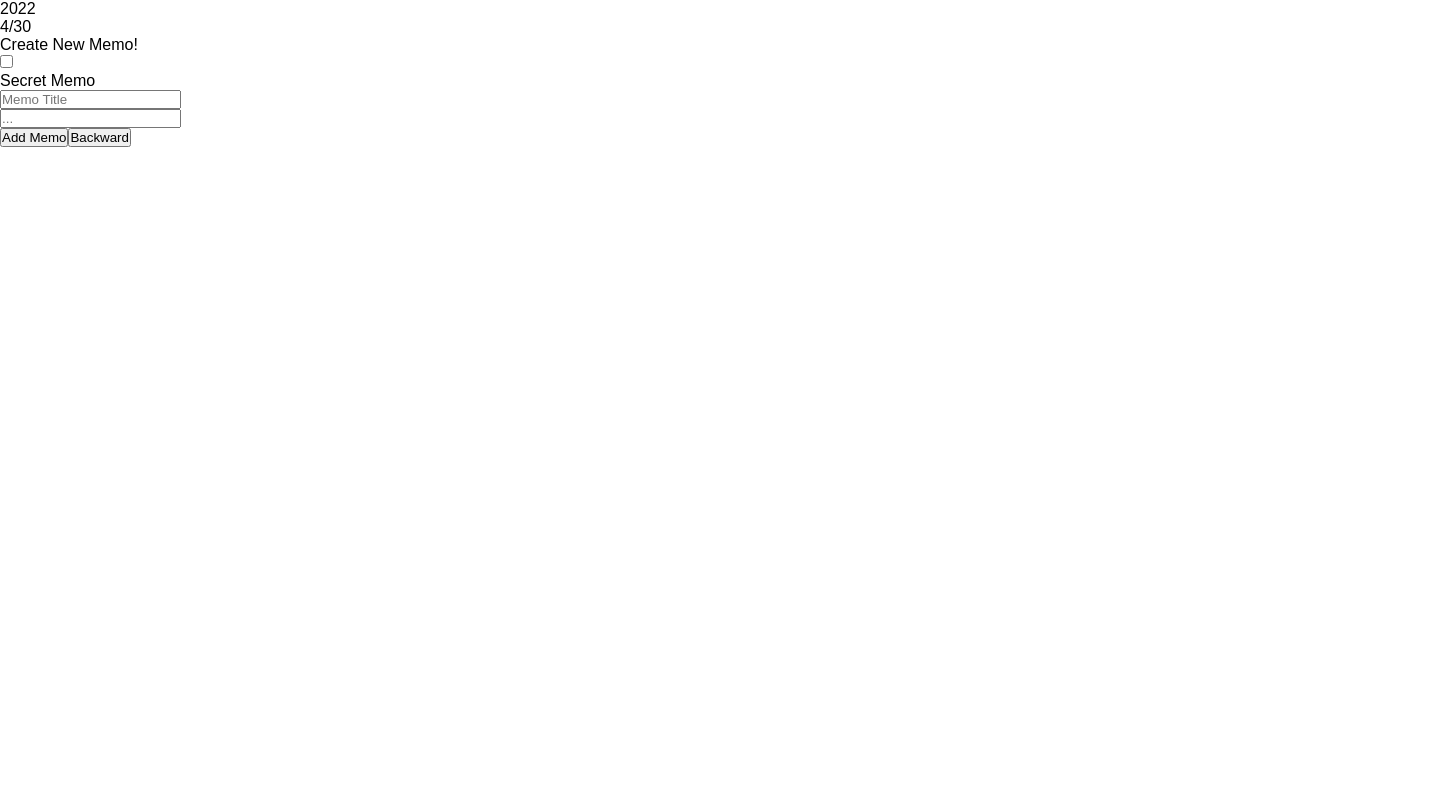
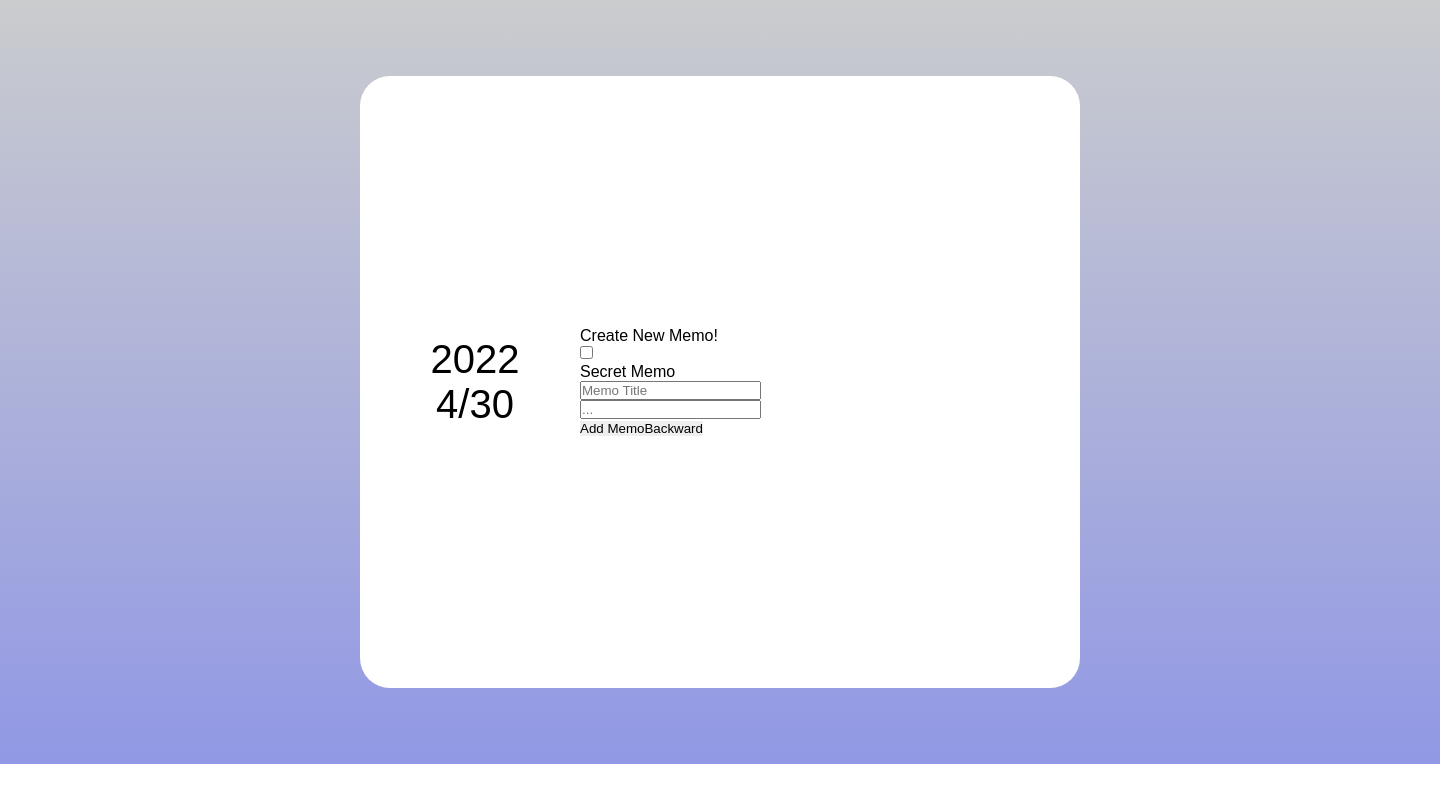
Before and after one commit to TaeyeonRoyce/Memolist-contest, a React (Create React App) app in the folder memolist-client/: page /memo/new-memo in a window 1280 px wide. Shown: the whole page, 1440 px wide, since content can reach past the window. Built offline with nearby package versions, Linux system fonts and the light colour scheme.

Commit message:
feat : Client Search Memos

```diff
--- a/memolist-client/package.json
+++ b/memolist-client/package.json
@@ -9,6 +9,7 @@
     "axios": "^0.27.2",
     "react": "^18.1.0",
     "react-dom": "^18.1.0",
+    "react-icons": "^4.3.1",
     "react-router-dom": "^6.3.0",
     "react-scripts": "5.0.1",
     "web-vitals": "^2.1.4"
--- a/memolist-client/src/App.css
+++ b/memolist-client/src/App.css
@@ -5,10 +5,50 @@
   font-family: sans-serif;
 }
 
+button {
+  border: none;
+  cursor: pointer;
+}
+
 .container {
-  background-color: linear-gradient(rgb(183, 205, 211), rgb(188, 188, 137));
+  display: flex;
+  width: 1440px;
+  height: 764px;
+  background: linear-gradient(#caccce, #9198e5);
+  justify-content: center;
+  align-items: center;
 }
 
 .contentContainer{
+  display: flex;
+  align-items: center;
+  width: 50%;
+  height: 80%;
+  margin: auto;
+  background: white;
+  border-radius: 30px;
+  padding: 10px;
+  flex-direction: row;
+}
+
+.dateContainer{
+  width: 30%;
+  font-size: 40px;
+  text-align: center;
+}
+
+.mainPageContainer {
+  width: 70%;
+  height: 100%;
+  padding : 4%;
+  display: flex;
+  flex-direction: column;
+}
+
+.memoListContainer {
+  padding-top: 12px;
+}
+
+.memoContainer {
 
 }
--- a/memolist-client/src/page/MemoListPage.js
+++ b/memolist-client/src/page/MemoListPage.js
@@ -4,9 +4,29 @@ import PageFrame from "./PageFrame";
 import axios from 'axios';
 import Memo from '../memo/Memo'
 import { useEffect, useState } from 'react';
+import { FaSearch } from "react-icons/fa";
 
 
 function MainDetail(memoList) {
+    const [searchValue, setSearchValue] = useState('');
+    const [searchMemos, setSearchMemos] = useState(memoList);
+
+    const filter = (e) => {
+        const keyword = e.target.value;
+
+        if (keyword !== '') {
+          const results = searchMemos.filter((memo) => {
+            return memo.memoTitle.toLowerCase().startsWith(keyword.toLowerCase());
+            // Use the toLowerCase() method to make it case-insensitive
+          });
+          setSearchMemos(results);
+        } else {
+            setSearchMemos(memoList);
+          // If the text field is empty, show all memos
+        }
+
+        setSearchValue(keyword);
+      };
 
     function deleteMemo(e, memoIdx) {
         e.preventDefault();
@@ -26,23 +46,68 @@ function MainDetail(memoList) {
     }
 
 
+
+    if (searchValue === '') {
         return (
             <div className="mainPageContainer">
+                <div className="searchContainer">
+                    <FaSearch/>
+                    <input
+                        type="search"
+                        value={searchValue}
+                        onChange={filter}
+                        className="input"
+                        placeholder="search"
+                    />
+                </div>
+                <div className="memoListContainer">
+                    {memoList.map((memo) => (
+                        <div key = {memo.memoIdx} className="memoContainer">
+                            <Memo memo={memo} key = {memo.memoIdx}/>
+                            <div className="deleteTodo" onClick={(e) =>     {deleteMemo(e, memo.memoIdx)}}>
+                            <button type="submit"> ❌ </button>
+                        </div>
+                    </div>))}
+                </div>
                 <Link to="/memo/new-memo">
                     <button className="addMemoBtn"> 새로운 메모 추가하기 </button>
                 </Link>
+            </div>
+        )
+    } else {
+        return (
+            <div className="mainPageContainer">
+                <div className="searchContainer">
+                    <FaSearch/>
+                    <input
+                        type="search"
+                        value={searchValue}
+                        onChange={filter}
+                        className="input"
+                        placeholder="search"
+                    />
+                </div>
+
                 <div className="memoListContainer">
-                {memoList.map((memo) => (
-                    <div key = {memo.memoIdx}>
+                    {searchMemos && searchMemos.length > 0  ? (
+                        searchMemos.map((memo) => (
+                            <div key = {memo.memoIdx} className="memoContainer">
                                 <Memo memo={memo} key = {memo.memoIdx}></Memo>
                                 <div className="deleteTodo" onClick={(e) => {deleteMemo(e, memo.memoIdx)}}>
                                     <button type="submit"> ❌ </button>
                                 </div>
                             </div>
-                ))}
+                        ))) : (
+                        <h1>No memo found!</h1>
+                    )}
                 </div>
+                <Link to="/memo/new-memo">
+                    <button className="addMemoBtn"> 새로운 메모 추가하기 </button>
+                </Link>
             </div>
         )
+    }
+
 }
 
 
@@ -53,7 +118,7 @@ function MainPage() {
     const [memoList, setMemoList] = useState([]);
     useEffect(() => {
         getMemos();
-    });
+    },[]);
 
     async function getMemos() {
         await axios.get(baseurl)
--- a/memolist-client/src/page/PageFrame.js
+++ b/memolist-client/src/page/PageFrame.js
@@ -1,4 +1,5 @@
 import LocalDate from './LocalDate';
+import '../App.css';
 
 function PageFrame(props) {
     return(
```
Also changed, not shown: 1 other file (tests, documents, lock files or other folders). Lines whose indentation alone changed are shown as unchanged.
